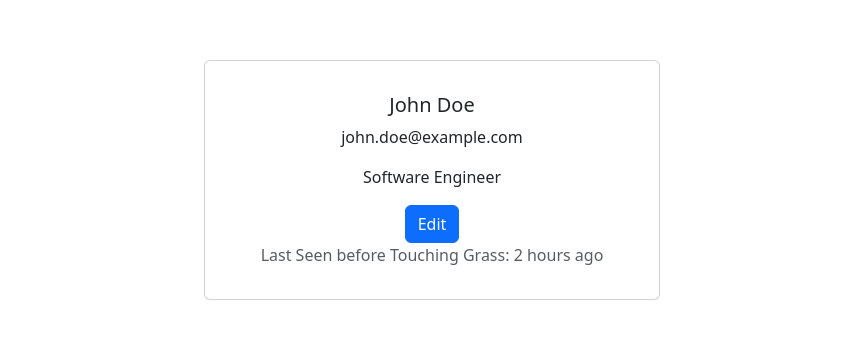
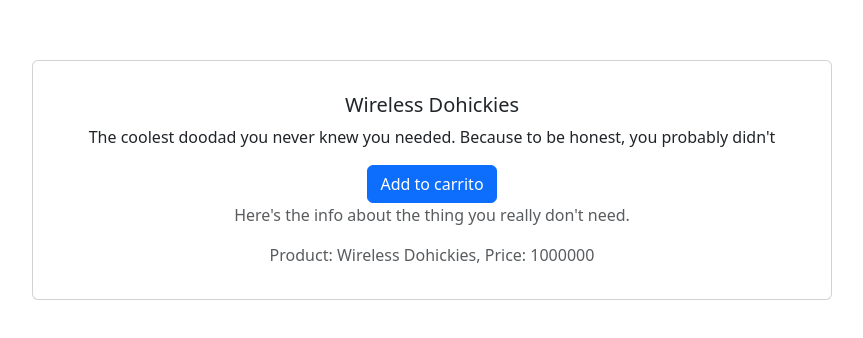
Before and after one commit to VJQuiles/React_Component_Basics, a React (Vite) app: page / in a window 1280 px wide. Shown: the part 220-558 px from the top of the page, without its empty margins (232-1095 px from the left). Built offline with nearby package versions, Linux system fonts and the light colour scheme.

Commit message:
Got ProductDisplay to work, mostly just follwoing what i did in userprofile. Now to try and mimic a similar implementation to the lab example.

```diff
--- a/src/App.tsx
+++ b/src/App.tsx
@@ -1,15 +1,24 @@
 import './App.css'
-import { UserProfileCard } from './components/ProductDisplay/UserProfileCard'
+import { ProductDisplay } from './components/UserProfileCard/ProductDisplay'
+// import { UserProfileCard } from './components/ProductDisplay/UserProfileCard'
 // import { AlertBox } from './components/AlertBox/AlertBox'
 
 function App() {
 
-  const user = {
+  // const user = {
+  //   id: '1',
+  //   name: 'John Doe',
+  //   email: 'john.doe@example.com',
+  //   role: 'Software Engineer',
+  //   avatarUrl: 'https://example.com/avatar.jpg'
+  // }
+
+  const product = {
     id: '1',
-    name: 'John Doe',
-    email: 'john.doe@example.com',
-    role: 'Software Engineer',
-    avatarUrl: 'https://example.com/avatar.jpg'
+    name: 'Wireless Dohickies',
+    price: 1000000,
+    description: "The coolest doodad you never knew you needed. Because to be honest, you probably didn't",
+    inStock: true,
   }
 
   return (
@@ -23,15 +32,27 @@ function App() {
         </p>
       </AlertBox> */}
 
-      <UserProfileCard
+      {/* <UserProfileCard
         user={user}
         showEmail={true}
         showRole={true}
-        onEdit={(userId) => alert(`Once you change your name user ${userId}, we will unneccessarily charge you to change it again.`)}>
+        onEdit={(userId) => alert(`Once you change your name ${userId}, we will unneccessarily charge you to change it again.`)}>
         <div className='text-sm text-muted'>
           Last Seen before Touching Grass: 2 hours ago
         </div>
-      </UserProfileCard>
+      </UserProfileCard> */}
+
+      <ProductDisplay
+        product={product}
+        showDescription={true}
+        showStockStatus={true}
+        onAddToCart={(productId) => alert(`We dont do refunds for ${productId} and charge you for the inconvenience if you try`)}>
+        <div className='text-sm text-muted'>
+          <p className='card-text'>Here's the info about the thing you really don't need.</p>
+          <p className='card-text'>Product: {product.name}, Price: {product.price}</p>
+        </div>
+      </ProductDisplay>
+
     </div>
   )
 }
--- a/src/components/UserProfileCard/ProductDisplay.tsx
+++ b/src/components/UserProfileCard/ProductDisplay.tsx
@@ -1,16 +1,31 @@
-export interface Product {
-    id: string
-    name: string
-    price: number
-    description: string
-    imageUrl?: string
-    inStock: boolean
+import React from "react"
+import type { ProductDisplayProps } from "../../types"
+
+export const ProductDisplay: React.FC<ProductDisplayProps> = ({
+    product,
+    showDescription,
+    showStockStatus,
+    onAddToCart,
+    children,
+}) => {
+
+    return (
+        <div className="card">
+            <div className="body">
+                <h5 className="card-title">{product.name}</h5>
+                {showDescription && <p className="card-text">{product.description}</p>}
+                {showStockStatus && <p className="card-text">{product.inStock}</p>}
+                {onAddToCart && (
+                    <button
+                        className="btn btn-primary"
+                        onClick={() => onAddToCart(product.name)}>
+                        Add to carrito
+                    </button>
+                )}
+                <div>
+                    {children}
+                </div>
+            </div>
+        </div>
+    )
 }
-
-export interface ProductDisplayProps {
-    product: Product
-    showDescription?: boolean
-    showStockStatus?: boolean
-    onAddToCart?: (productId: string) => void
-    children?: React.ReactNode
-}
--- a/src/types/index.ts
+++ b/src/types/index.ts
@@ -8,8 +8,6 @@ export interface AlertBoxProps {
 }
 
 
-
-
 export interface User {
     id: string
     name: string
@@ -18,6 +16,7 @@ export interface User {
     avatarUrl?: string
 }
 
+
 export interface UserProfileCardProps {
     user: User
     showEmail?: boolean
@@ -25,8 +24,6 @@ export interface UserProfileCardProps {
     onEdit?: (userId: string) => void
     children?: React.ReactNode
 }
-
-
 
 
 export interface Product {
@@ -38,6 +35,7 @@ export interface Product {
     inStock: boolean
 }
 
+
 export interface ProductDisplayProps {
     product: Product
     showDescription?: boolean
```
